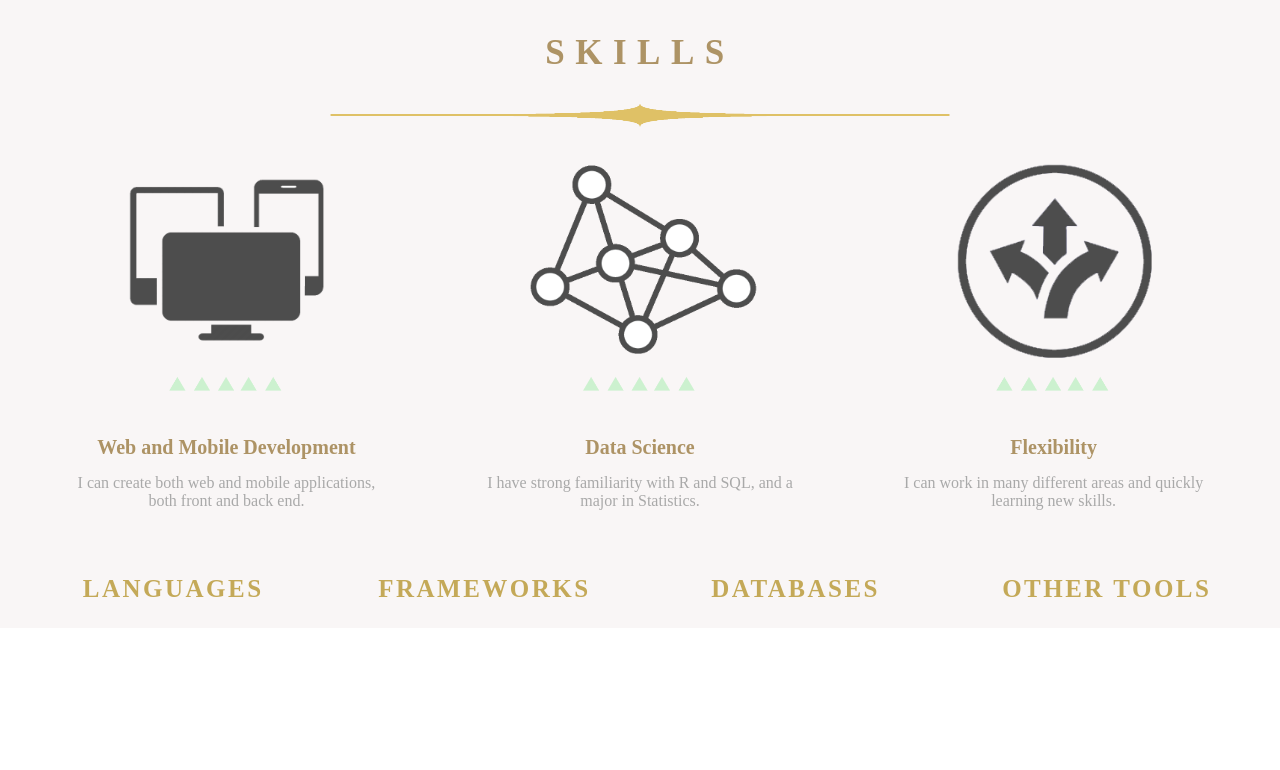
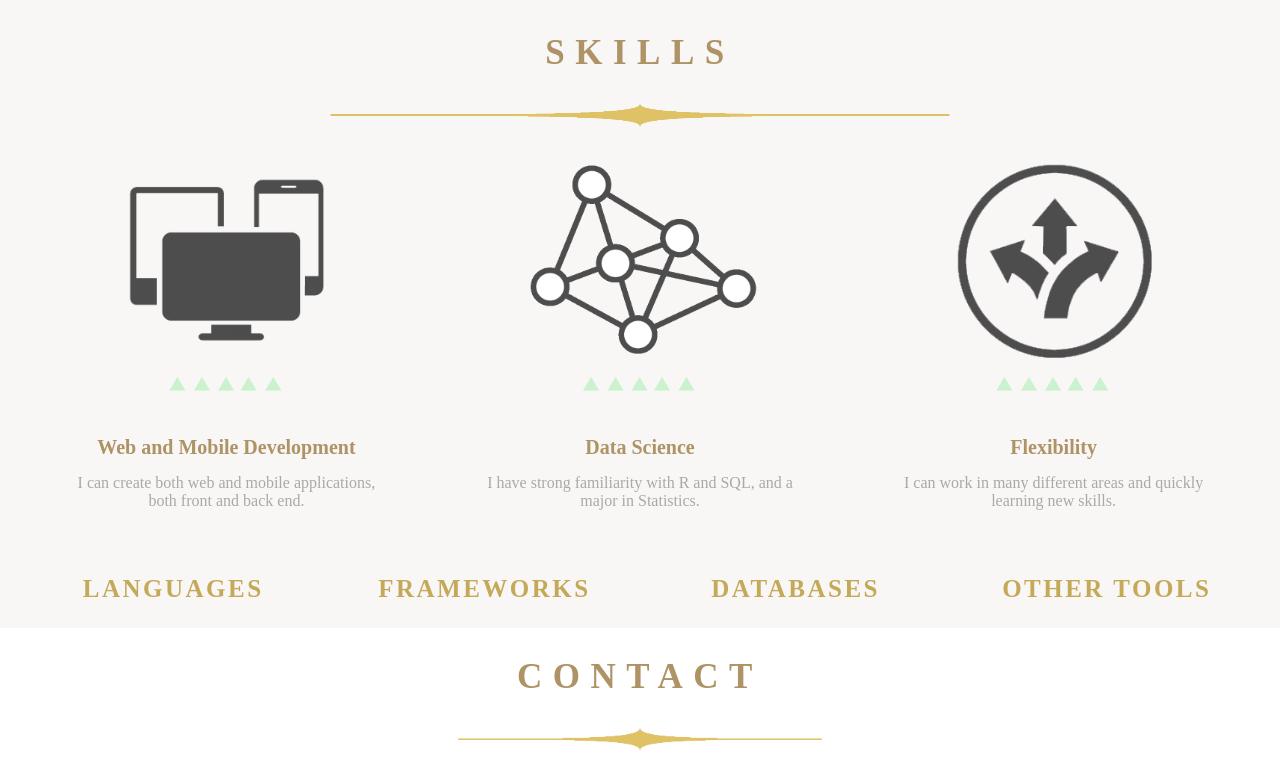
Before and after one commit to raptattention/kodylaw.com, a PHP site: page / in a window 1280 px wide. Shown: the part 1203-1973 px from the top of the page. Before the commit the page ends 1800 px from the top, so only its background shows below. Run offline with PHP 8.4, Linux system fonts and the light colour scheme; some libraries are stand-ins or nearby versions; some web fonts are replaced.

Commit message:
Contact section

```diff
--- a/css/style.css
+++ b/css/style.css
@@ -107,7 +107,3 @@ h2 {
 	margin-bottom: 15px;
 	margin-top: 0;
 }
-
-svg {
-	fill: #4d4d4d;
-}
--- a/index.html
+++ b/index.html
@@ -82,5 +82,9 @@
         <h3>Other Tools</h3>
       </div>
     </section>
+    <section class="contactInfo">
+      <h2>CONTACT</h2>
+      <img src="../img/divider.png" style="height: 25px; margin-bottom: 15px">
+    </section>
   </body>
 </html>
```
